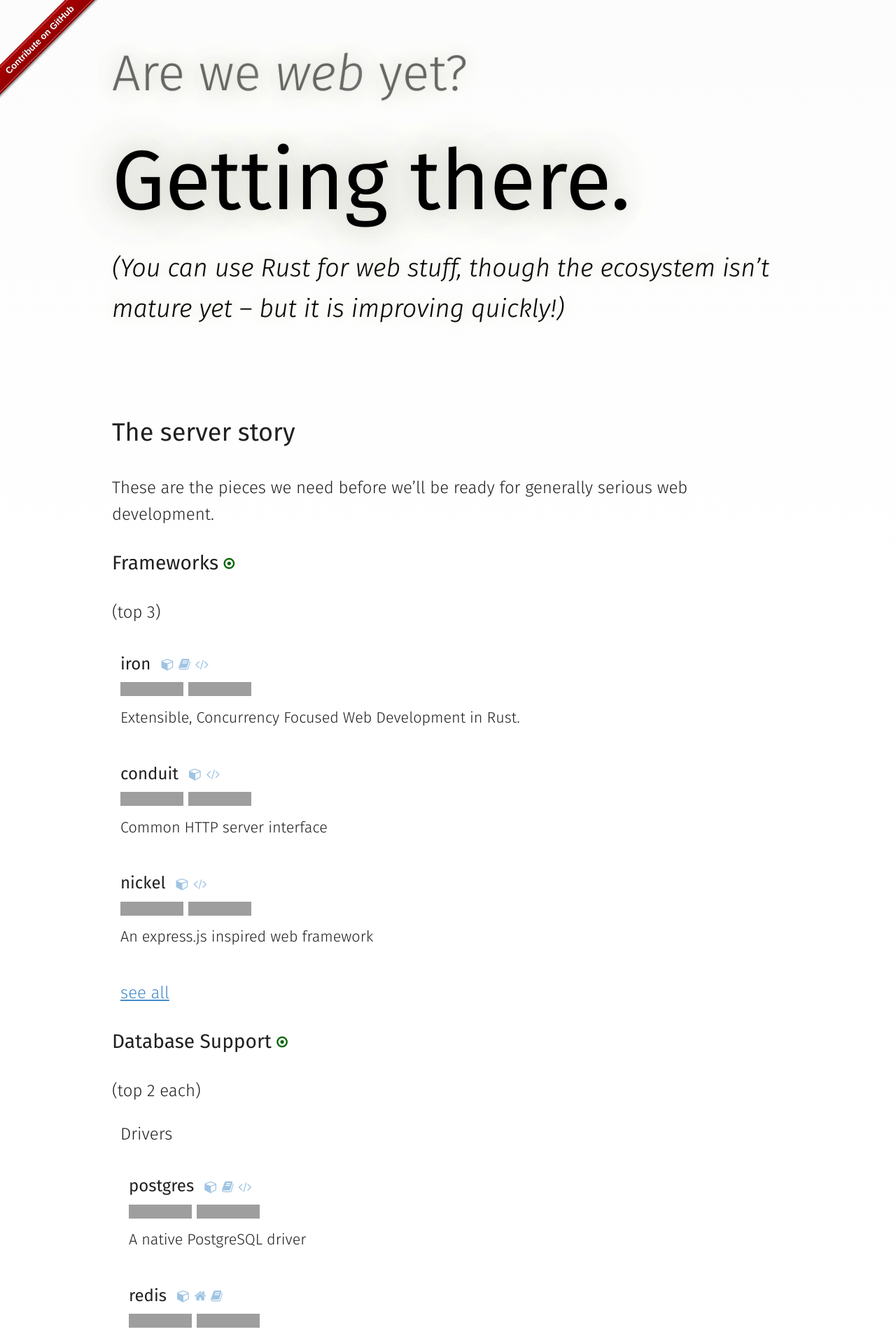
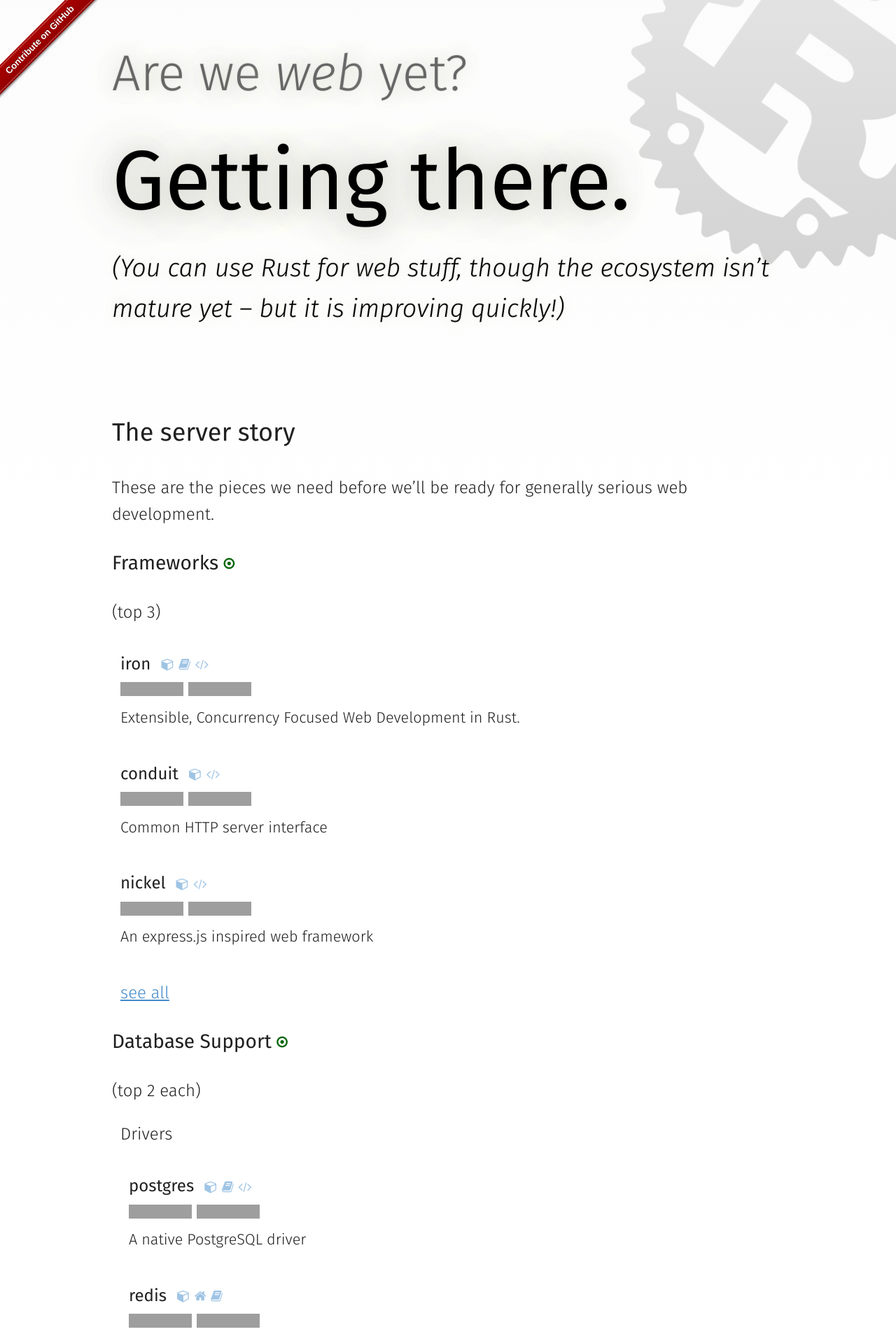
Before and after one commit to chris-morgan/arewewebyet, a Jekyll site: the page built from index.md, in a window 1280 px wide. Shown: the top 1917 px of the page at 70% size. Built offline with Jekyll 4.4.1, drawn with Linux system fonts in a browser that asks for light colours; nearby versions of some CDN libraries; grey boxes are pictures that could not be loaded.

Commit message:
move fork-ribbon and rust.png to assets, too

```diff
--- a/_layouts/frame.html
+++ b/_layouts/frame.html
@@ -5,7 +5,7 @@
 		<link rel=stylesheet href=/assets/styles.css>
 		<link href=/atom.xml type=application/atom+xml rel=alternate title="Atom feed (for state changes)">
 		<title>Are we web yet? Getting there.</title>
-    <link rel="stylesheet" href="/gh-fork-ribbon.css" />
+    <link rel="stylesheet" href="/assets/gh-fork-ribbon.css" />
     <link rel="stylesheet" href="https://maxcdn.bootstrapcdn.com/font-awesome/4.5.0/css/font-awesome.min.css">
 
 	</head>
```
Also changed, not shown: assets/gh-fork-ribbon.css (renamed from gh-fork-ribbon.css), assets/rust.png (renamed from rust.png).
